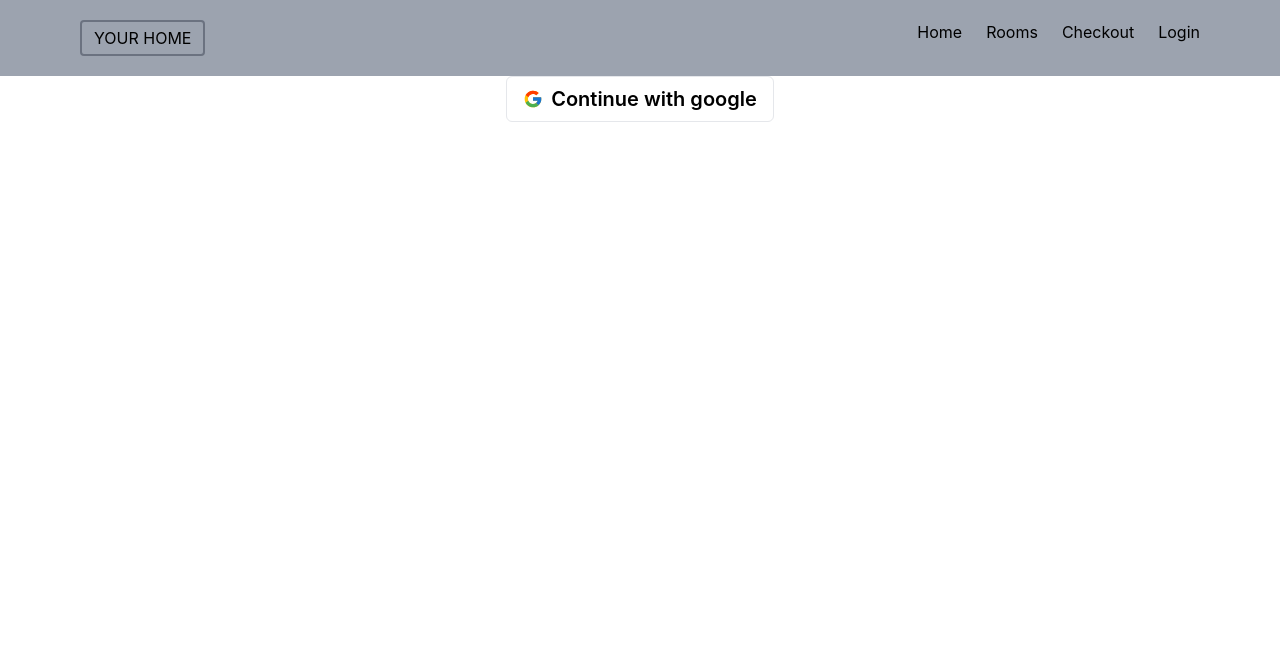
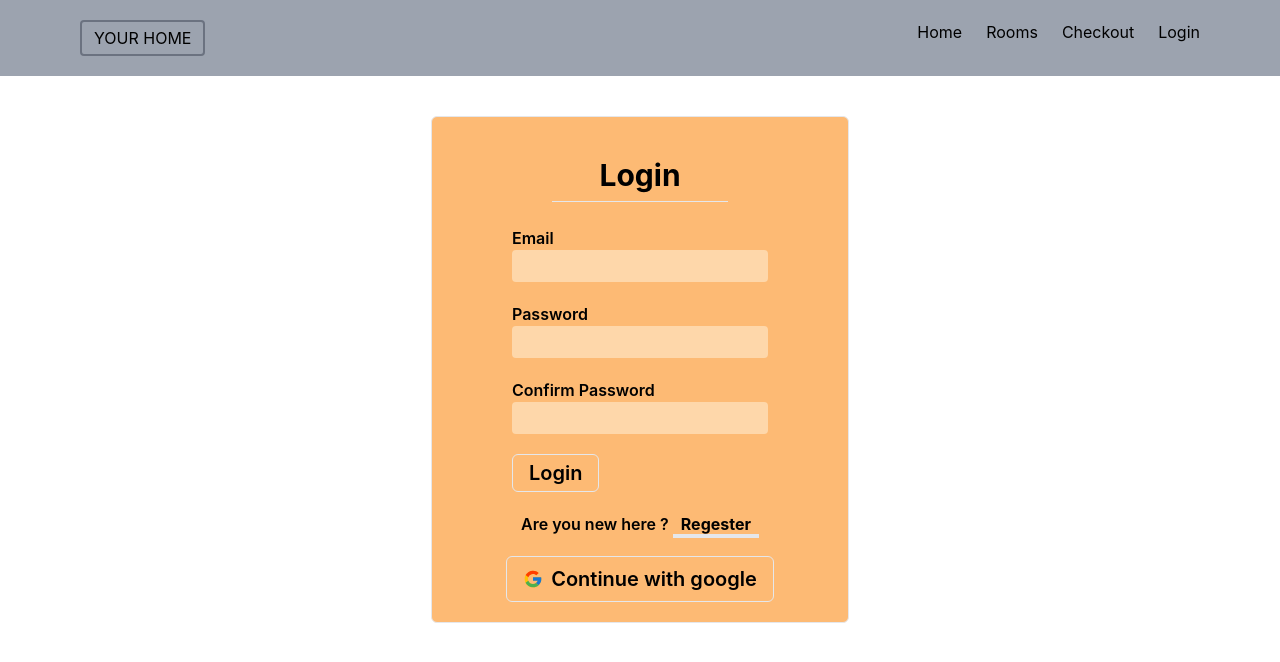
Before and after one commit to neyaznafiz/your-home, a React (Create React App) app: page /login in a window 1280 px wide. Shown: the top 662 px of the page. Built offline with nearby package versions, Linux system fonts and the light colour scheme.

Commit message:
signout regester page edited

```diff
--- a/src/App.js
+++ b/src/App.js
@@ -4,11 +4,12 @@ import CheckOut from './Components/CheckOut/CheckOut';
 import Header from './Components/Header/Header';
 import Home from './Components/Home/Home';
 import Login from './Components/Login/Login';
+import Regester from './Components/Regester/Regester';
 import Rooms from './Components/Rooms/Rooms';
 
 function App() {
   return (
-    <div className="App">
+    <div className="">
       <Header></Header>
 
       <Routes>
@@ -16,6 +17,7 @@ function App() {
         <Route path='/rooms' element={<Rooms></Rooms>}></Route>
         <Route path='/checkout' element={<CheckOut></CheckOut>}></Route>
         <Route path='/login' element={<Login></Login>}></Route>
+        <Route path='/regester' element={<Regester></Regester>}></Route>
 
       </Routes>
     </div>
--- a/src/Components/Header/Header.jsx
+++ b/src/Components/Header/Header.jsx
@@ -1,7 +1,13 @@
 import React from 'react';
 import { Link } from 'react-router-dom';
+import auth from '../../Firebase/firebase.init';
+import UseFirebase from '../UseFirebase/UseFirebase';
 
 const Header = () => {
+
+    // const [user] = UseFirebase(auth)
+    // console.log(user);
+
     return (
         <nav className='bg-gray-400 py-5 px-20'>
 
@@ -14,7 +20,13 @@ const Header = () => {
                     <Link className='ml-6' to='/'>Home</Link>
                     <Link className='ml-6' to='/rooms'>Rooms</Link>
                     <Link className='ml-6' to='/checkout'>Checkout</Link>
-                    <Link className='ml-6' to='/login'>Login</Link>
+
+                    {/* {
+                        user ?
+                            <Link to="/">Logout</Link>
+                            :
+                        } */}
+                        <Link className='ml-6' to='/login'>Login</Link>
                 </div>
             </div>
 
--- a/src/Components/Login/Login.jsx
+++ b/src/Components/Login/Login.jsx
@@ -1,18 +1,50 @@
 import React from 'react';
 import { FcGoogle } from 'react-icons/fc';
+import { Link } from 'react-router-dom';
 import UseFirebase from '../UseFirebase/UseFirebase';
 
 
 
 const Login = () => {
 
-    const {googleSIgnin}=UseFirebase()
+    const { googleSIgnin } = UseFirebase()
 
     return (
         <div>
+            <div className='border rounded-md w-fit mx-auto my-10 bg-orange-300'>
 
+                <h2 className='font-bold text-3xl text-center pt-10'>Login</h2>
 
-            <button onClick={googleSIgnin} className='flex mx-auto border rounded-md py-2 px-4 text-xl text-gray800 font-semibold hover:bg-gray-300 hover:text-gray-700'><FcGoogle className='mt-1 mr-2'></FcGoogle> Continue with google</button>
+                <hr className='w-44 mx-auto mt-2' />
+                <form className=' w-max px-20 pt-6 mx-auto'>
+
+                    <div className='grid'>
+                        <label htmlFor="email" className='font-semibold '>Email</label>
+                        <input type="email" name="email" id="" className='rounded px-1 bg-orange-200 h-8' />
+                    </div>
+
+                    <div className='grid mt-5'>
+                        <label htmlFor="password" className='font-semibold'>Password</label>
+                        <input type="password" name="password" id="" className='rounded px-1 bg-orange-200 h-8' />
+                    </div>
+
+                    <div className='grid mt-5'>
+                        <label htmlFor="confirm-password" className='font-semibold'>Confirm Password</label>
+                        <input type="password" name="confirm-password" id="" className='rounded px-1 bg-orange-200 h-8' />
+                    </div>
+
+                    <input className='border rounded-md my-5 py-1 px-4 text-xl text-gray800 font-semibold hover:bg-gray-300 hover:text-gray-700' type="submit" value="Login" />
+
+                </form>
+
+                <p className='text-center text-md font-semibold'>
+                    Are you new here ? <Link to='/regester' className='font-bold border-b-4 px-2 hover:text-teal-800 hover:border-black'>Regester</Link>
+                </p>
+
+                <div className=''>
+                    <button onClick={googleSIgnin} className='flex mx-auto border rounded-md my-5 py-2 px-4 text-xl text-gray800 font-semibold hover:bg-gray-300 hover:text-gray-700'><FcGoogle className='mt-1 mr-2'></FcGoogle> Continue with google</button>
+                </div>
+            </div>
         </div>
     );
 };
--- a/src/Components/Regester/Regester.jsx
+++ b/src/Components/Regester/Regester.jsx
@@ -1,9 +1,41 @@
 import React from 'react';
+import { FcGoogle } from 'react-icons/fc';
+import UseFirebase from '../UseFirebase/UseFirebase';
 
 const Regester = () => {
+
+    const { googleSIgnin } = UseFirebase()
+
     return (
         <div>
-            <h2>This is Regester</h2>
+
+            <div className='border rounded-md w-fit mx-auto my-10 bg-orange-300'>
+
+<h2 className='font-bold text-3xl text-center pt-10'>Regester here</h2>
+
+                    <hr className='w-52 mx-auto mt-2'/>
+                <form className=' w-max px-20 pt-6 mx-auto'>
+
+                <div className='grid'>
+                    <label htmlFor="email" className='font-semibold '>Email</label>
+                    <input type="email" name="email" id="" className='rounded px-1 bg-orange-200 h-8'/>
+                </div>
+
+                <div className='grid mt-5'>
+                    <label htmlFor="password" className='font-semibold'>Password</label>
+                    <input type="password" name="password" id="" className='rounded px-1 bg-orange-200 h-8'/>
+                </div>
+
+                <input className='border rounded-md my-5 py-1 px-4 text-xl text-gray800 font-semibold hover:bg-gray-300 hover:text-gray-700' type="submit" value="Regester" />
+
+                </form>
+
+
+                <div className=''>
+                <button onClick={googleSIgnin} className='flex mx-auto border rounded-md my-5 py-2 px-4 text-xl text-gray800 font-semibold hover:bg-gray-300 hover:text-gray-700'><FcGoogle className='mt-1 mr-2'></FcGoogle> Continue with google</button>
+                </div>
+            </div>
+
         </div>
     );
 };
```
